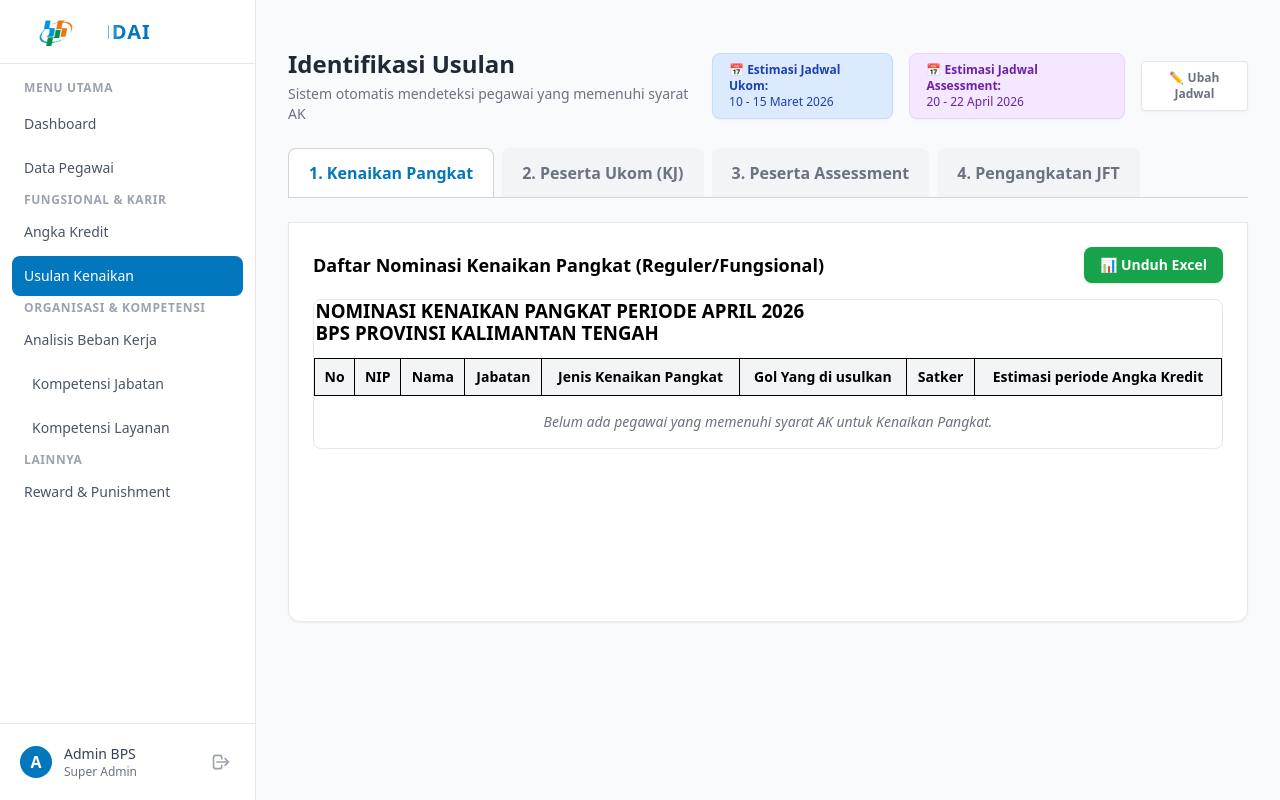
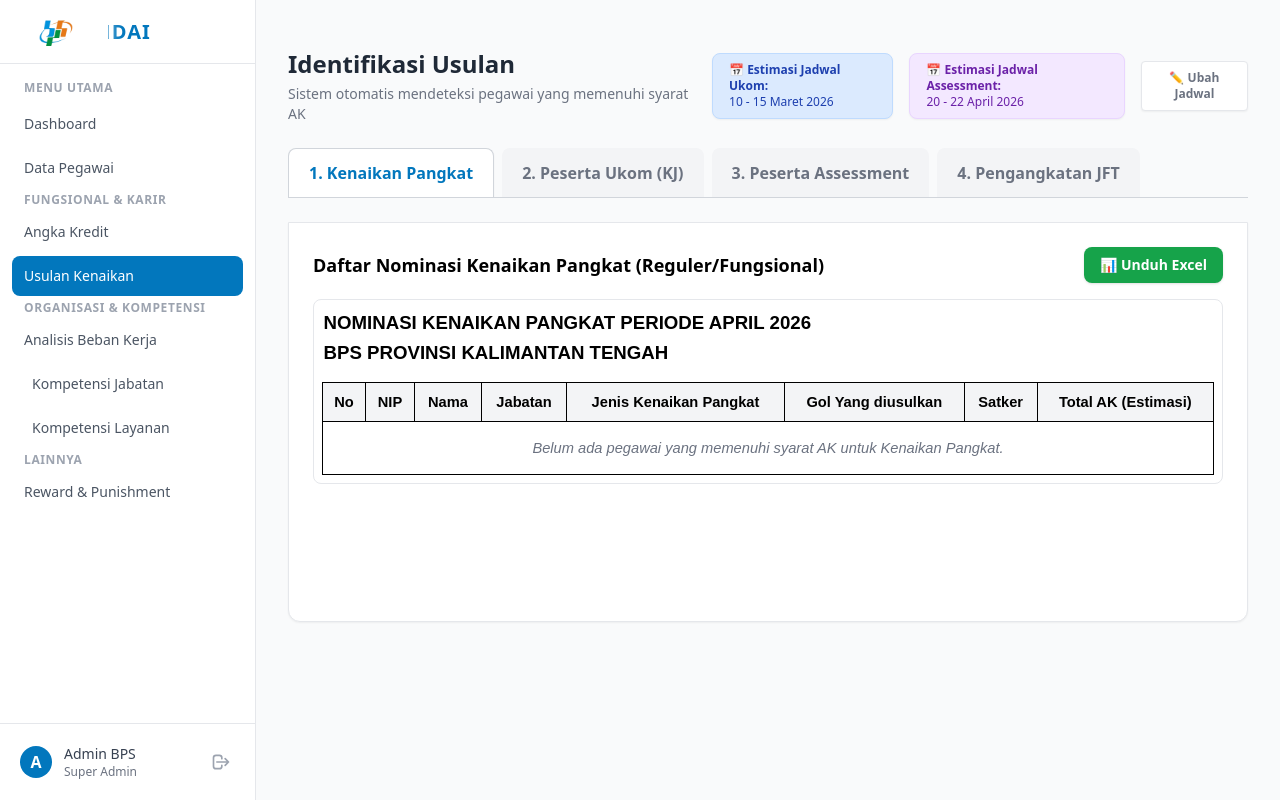
Before and after one commit to xccurit/simandai, a Nuxt app: page /usulan-kenaikan in a window 1280 px wide. Built offline with nearby package versions, Linux system fonts and the light colour scheme.

Commit message:
angka kredit done sisa pdf PAK

```diff
--- a/pages/usulan-kenaikan/index.vue
+++ b/pages/usulan-kenaikan/index.vue
@@ -1,10 +1,11 @@
 <script setup>
 import { ref, computed } from 'vue'
 import { usePegawaiStore } from '~/stores/usePegawaiStore'
+import { useCookie } from '#app'
 
 const store = usePegawaiStore()
 const userSesi = useCookie('userProfile', { default: () => ({ role: 'Admin', unit_kerja: '', nip: '' }) })
-const activeTab = ref('kp') // 'kp', 'ukom', 'assess', 'jft'
+const activeTab = ref('kp')
 
 const basePegawaiList = computed(() => {
   let list = store.pegawaiList
@@ -16,28 +17,27 @@ const basePegawaiList = computed(() => {
   return list
 })
 
-
-// State untuk Jadwal (Tersimpan di Cookie agar tidak hilang saat di-refresh)
 const jadwalUkom = useCookie('jadwalUkom', { default: () => '10 - 15 Maret 2026' })
 const jadwalAssess = useCookie('jadwalAssess', { default: () => '20 - 22 April 2026' })
 const isEditingJadwal = ref(false)
 
-// Helper untuk menyambung nama jabatan (misal: Pranata Komputer + Ahli Muda)
 const getBaseJabatan = (jabatanLengkap) => {
-  if (jabatanLengkap.toLowerCase().includes('statistisi')) return 'Statistisi'
-  if (jabatanLengkap.toLowerCase().includes('pranata komputer')) return 'Pranata Komputer'
-  if (jabatanLengkap.toLowerCase().includes('analis pengelolaan keuangan')) return 'Analis Pengelolaan Keuangan APBN'
-  return jabatanLengkap.split(' ')[0] // Fallback
+  if (!jabatanLengkap) return ''
+  const j = jabatanLengkap.toLowerCase()
+  if (j.includes('statistisi')) return 'Statistisi'
+  if (j.includes('pranata komputer')) return 'Pranata Komputer'
+  if (j.includes('analis pengelolaan keuangan')) return 'Analis Pengelolaan Keuangan APBN'
+  return jabatanLengkap.split(' ')[0]
 }
 
-// 1. LOGIKA OTAK: MENGANALISIS SIAPA YANG MEMENUHI SYARAT
+// 1. LOGIKA OTAK DIPERBAIKI (TIDAK PAKAI REGEX LAGI)
 const analisisData = computed(() => {
-  return store.pegawaiList.map(peg => {
-    const totalAK = parseFloat(peg.total_ak_kumulatif)
+  return basePegawaiList.value.map(peg => {
+    const totalAK = parseFloat(peg.total_ak_kumulatif) || 0
 
     // --- A. CEK KENAIKAN PANGKAT (KP) ---
-    const match = peg.pangkat.match(/\((.*?)\)/)
-    const golruSaatIni = match ? match[1] : ''
+    // LANGSUNG ambil dari peg.golru (karena datanya sudah dipisah oleh tim IT)
+    const golruSaatIni = peg.golru || ''
     const infoPangkat = store.kamusPangkat.find(p => p.golru === golruSaatIni)
 
     let statusKP = 'Belum'
@@ -53,8 +53,9 @@ const analisisData = computed(() => {
     }
 
     // --- B. CEK KENAIKAN JENJANG / UKOM ---
-    const jabatanLower = peg.jabatan.toLowerCase()
-    const infoJabatan = store.kamusJabatan.find(j => jabatanLower.includes(j.keyword))
+    // GABUNGKAN jabatan dan jenjang agar kebaca (sama seperti solusi di angka kredit)
+    const jabatanLengkap = `${peg.jabatan || ''} ${peg.jenjang_jabatan || ''}`.toLowerCase()
+    const infoJabatan = store.kamusJabatan.find(j => jabatanLengkap.includes(j.keyword))
 
     let statusKJ = 'Belum'
     let nextJenjangLengkap = '-'
@@ -64,50 +65,27 @@ const analisisData = computed(() => {
        const sisa = infoJabatan.target_jenjang - totalAK
        if (sisa <= 0) {
          statusKJ = 'Memenuhi'
-         // Gabungkan base jabatan dengan next level (ex: Statistisi + Ahli Muda)
          const baseJabatan = getBaseJabatan(peg.jabatan)
          nextJenjangLengkap = `${baseJabatan} ${infoJabatan.next}`
 
-         // Jika naik ke Madya atau Utama, wajib ikut Assessment
-         if (infoJabatan.next.includes('Madya') || infoJabatan.next.includes('Utama')) {
+         if (infoJabatan.next && (infoJabatan.next.includes('Madya') || infoJabatan.next.includes('Utama'))) {
             isAssessment = true
          }
        }
     }
 
-    return {
-      ...peg,
-      statusKP,
-      nextPangkat,
-      nextGolru,
-      statusKJ,
-      nextJenjangLengkap,
-      isAssessment,
-      totalAK
-    }
+    return { ...peg, statusKP, nextPangkat, nextGolru, statusKJ, nextJenjangLengkap, isAssessment, totalAK }
   })
 })
 
-// 2. PEMILAHAN DATA SESUAI TAB
 const listKP = computed(() => analisisData.value.filter(p => p.statusKP === 'Memenuhi'))
 const listUkom = computed(() => analisisData.value.filter(p => p.statusKJ === 'Memenuhi'))
 const listAssessment = computed(() => analisisData.value.filter(p => p.isAssessment === true))
 const listJFT = computed(() => analisisData.value.filter(p => p.statusKJ === 'Memenuhi'))
 
-// 3. EXPORT KE MS WORD (Murni HTML ke Docx)
 const unduhWord = (elementId, filename) => {
   const content = document.getElementById(elementId).innerHTML
-  const preHtml = `
-    <html xmlns:o='urn:schemas-microsoft-com:office:office' xmlns:w='urn:schemas-microsoft-com:office:word' xmlns='http://www.w3.org/TR/REC-html40'>
-    <head><meta charset='utf-8'><title>Export</title>
-    <style>
-      body { font-family: 'Times New Roman', serif; font-size: 11pt; }
-      table { border-collapse: collapse; width: 100%; margin-top: 15px; }
-      td, th { border: 1px solid black; padding: 5px; text-align: center; vertical-align: middle; }
-      .text-left { text-align: left; }
-      .font-bold { font-weight: bold; }
-    </style></head><body>
-  `
+  const preHtml = `<html xmlns:o='urn:schemas-microsoft-com:office:office' xmlns:w='urn:schemas-microsoft-com:office:word' xmlns='http://www.w3.org/TR/REC-html40'><head><meta charset='utf-8'><title>Export</title><style>body { font-family: 'Times New Roman', serif; font-size: 11pt; } table { border-collapse: collapse; width: 100%; margin-top: 15px; } td, th { border: 1px solid black; padding: 5px; text-align: center; vertical-align: middle; } .text-left { text-align: left; } .font-bold { font-weight: bold; }</style></head><body>`
   const postHtml = "</body></html>"
   const blob = new Blob(['\ufeff', preHtml + content + postHtml], { type: 'application/msword' })
   const url = URL.createObjectURL(blob)
@@ -120,12 +98,20 @@ const unduhWord = (elementId, filename) => {
   URL.revokeObjectURL(url)
 }
 
-// 4. EXPORT KE MS EXCEL (Khusus KP)
+// FORMAT EXCEL DIPERBAIKI (Tabel Border Tembus)
 const unduhExcel = (elementId, filename) => {
   const content = document.getElementById(elementId).innerHTML
   const preHtml = `
     <html xmlns:o="urn:schemas-microsoft-com:office:office" xmlns:x="urn:schemas-microsoft-com:office:excel" xmlns="http://www.w3.org/TR/REC-html40">
-    <head><meta charset="UTF-8"><style>table{border-collapse:collapse;} td,th{border:1px solid black; padding:5px; text-align:center;}</style></head><body>
+    <head>
+      <meta charset="UTF-8">
+      <style>
+        table { border-collapse: collapse; font-family: Arial, sans-serif; }
+        th { border: 1px solid #000000; padding: 8px; text-align: center; background-color: #f3f4f6; font-weight: bold; }
+        td { border: 1px solid #000000; padding: 8px; vertical-align: middle; }
+      </style>
+    </head>
+    <body>
   `
   const postHtml = "</body></html>"
   const blob = new Blob([preHtml + content + postHtml], { type: 'application/vnd.ms-excel' })
@@ -194,8 +180,9 @@ const unduhExcel = (elementId, filename) => {
           </button>
         </div>
 
-        <div class="overflow-x-auto border rounded-lg">
-          <table id="export-kp" class="w-full text-sm border-collapse">
+        <div class="overflow-x-auto border rounded-lg bg-white p-2">
+          <div id="export-kp">
+            <table style="width: 100%; border-collapse: collapse; font-family: Arial, sans-serif; font-size: 11pt;">
               <thead>
                 <tr>
                   <th colspan="8" style="text-align: left; border: none; font-weight: bold; font-size: 14pt;">NOMINASI KENAIKAN PANGKAT PERIODE APRIL 2026</th>
@@ -203,31 +190,34 @@ const unduhExcel = (elementId, filename) => {
                 <tr>
                   <th colspan="8" style="text-align: left; border: none; font-weight: bold; font-size: 14pt; padding-bottom: 15px;">BPS PROVINSI KALIMANTAN TENGAH</th>
                 </tr>
-              <tr class="bg-gray-100 font-bold">
-                <th style="border: 1px solid black; padding: 8px;">No</th>
-                <th style="border: 1px solid black; padding: 8px;">NIP</th>
-                <th style="border: 1px solid black; padding: 8px;">Nama</th>
-                <th style="border: 1px solid black; padding: 8px;">Jabatan</th>
-                <th style="border: 1px solid black; padding: 8px;">Jenis Kenaikan Pangkat</th>
-                <th style="border: 1px solid black; padding: 8px;">Gol Yang di usulkan</th>
-                <th style="border: 1px solid black; padding: 8px;">Satker</th>
-                <th style="border: 1px solid black; padding: 8px;">Estimasi periode Angka Kredit</th>
+                <tr style="background-color: #f3f4f6; font-weight: bold;">
+                  <th style="border: 1px solid black; padding: 8px; text-align: center;">No</th>
+                  <th style="border: 1px solid black; padding: 8px; text-align: center;">NIP</th>
+                  <th style="border: 1px solid black; padding: 8px; text-align: center;">Nama</th>
+                  <th style="border: 1px solid black; padding: 8px; text-align: center;">Jabatan</th>
+                  <th style="border: 1px solid black; padding: 8px; text-align: center;">Jenis Kenaikan Pangkat</th>
+                  <th style="border: 1px solid black; padding: 8px; text-align: center;">Gol Yang diusulkan</th>
+                  <th style="border: 1px solid black; padding: 8px; text-align: center;">Satker</th>
+                  <th style="border: 1px solid black; padding: 8px; text-align: center;">Total AK (Estimasi)</th>
                 </tr>
               </thead>
               <tbody>
-              <tr v-for="(p, i) in listKP" :key="p.id" class="hover:bg-blue-50/50">
+                <tr v-for="(p, i) in listKP" :key="p.id" class="hover:bg-blue-50/50 transition">
                   <td style="border: 1px solid black; padding: 6px; text-align: center;">{{ i + 1 }}</td>
-                <td style="border: 1px solid black; padding: 6px; text-align: center;">{{ p.nip }}</td>
-                <td style="border: 1px solid black; padding: 6px; text-align: left;">{{ p.nama }}</td>
-                <td style="border: 1px solid black; padding: 6px; text-align: left;">{{ p.jabatan }}</td>
+                  <td style="border: 1px solid black; padding: 6px; text-align: center;">&nbsp;{{ p.nip_baru || p.nip }}</td>
+                  <td style="border: 1px solid black; padding: 6px; text-align: left;">{{ p.nama_lengkap || p.nama }}</td>
+                  <td style="border: 1px solid black; padding: 6px; text-align: left;">{{ p.jabatan }} {{ p.jenjang_jabatan }}</td>
                   <td style="border: 1px solid black; padding: 6px; text-align: center;">Fungsional</td>
-                <td style="border: 1px solid black; padding: 6px; text-align: center; font-weight: bold;">{{ p.nextGolru }}</td>
+                  <td style="border: 1px solid black; padding: 6px; text-align: center; font-weight: bold; color: #166534;">{{ p.nextPangkat }} ({{ p.nextGolru }})</td>
                   <td style="border: 1px solid black; padding: 6px; text-align: left;">{{ p.unit_kerja }}</td>
-                <td style="border: 1px solid black; padding: 6px; text-align: right;">{{ p.totalAK.toFixed(3) }}</td>
+                  <td style="border: 1px solid black; padding: 6px; text-align: right; font-weight: bold;">{{ p.totalAK.toFixed(3) }}</td>
                 </tr>
-              <tr v-if="listKP.length === 0"><td colspan="8" class="p-4 text-center text-gray-500 italic">Belum ada pegawai yang memenuhi syarat AK untuk Kenaikan Pangkat.</td></tr>
+                <tr v-if="listKP.length === 0">
+                   <td colspan="8" style="border: 1px solid black; padding: 15px; text-align: center; color: #6b7280; font-style: italic;">Belum ada pegawai yang memenuhi syarat AK untuk Kenaikan Pangkat.</td>
+                </tr>
               </tbody>
             </table>
+          </div>
         </div>
       </div>
 
@@ -239,8 +229,8 @@ const unduhExcel = (elementId, filename) => {
           </button>
         </div>
 
-        <div class="overflow-x-auto border rounded-lg bg-white">
-          <div id="export-ukom" class="p-4">
+        <div class="overflow-x-auto border rounded-lg bg-white p-2">
+          <div id="export-ukom">
             <div style="text-align: center; font-weight: bold; font-size: 12pt; margin-bottom: 15px; font-family: 'Times New Roman', serif;">
               USULAN PESERTA<br>
               UJI KOMPETENSI KENAIKAN JENJANG FUNGSIONAL<br>
@@ -267,10 +257,10 @@ const unduhExcel = (elementId, filename) => {
               <tbody>
                 <tr v-for="(p, i) in listUkom" :key="p.id">
                   <td style="border: 1px solid black; padding: 5px;">{{ i + 1 }}.</td>
-                  <td style="border: 1px solid black; padding: 5px; text-align: left;">{{ p.nama }}</td>
-                  <td style="border: 1px solid black; padding: 5px;">{{ p.nip }}</td>
-                  <td style="border: 1px solid black; padding: 5px;">{{ p.pangkat }}</td>
-                  <td style="border: 1px solid black; padding: 5px; text-align: left;">{{ p.jabatan }}</td>
+                  <td style="border: 1px solid black; padding: 5px; text-align: left;">{{ p.nama_lengkap || p.nama }}</td>
+                  <td style="border: 1px solid black; padding: 5px;">{{ p.nip_baru || p.nip }}</td>
+                  <td style="border: 1px solid black; padding: 5px;">{{ p.pangkat }} ({{ p.golru }})</td>
+                  <td style="border: 1px solid black; padding: 5px; text-align: left;">{{ p.jabatan }} {{ p.jenjang_jabatan }}</td>
                   <td style="border: 1px solid black; padding: 5px; text-align: left; font-weight: bold;">{{ p.nextJenjangLengkap }}</td>
                   <td style="border: 1px solid black; padding: 5px;">KJ</td>
                   <td style="border: 1px solid black; padding: 5px; text-align: left;">{{ p.unit_kerja }}</td>
@@ -291,8 +281,8 @@ const unduhExcel = (elementId, filename) => {
           </button>
         </div>
 
-        <div class="overflow-x-auto border rounded-lg bg-white">
-          <div id="export-assess" class="p-4">
+        <div class="overflow-x-auto border rounded-lg bg-white p-2">
+          <div id="export-assess">
             <div style="text-align: center; font-weight: bold; font-size: 12pt; margin-bottom: 15px; font-family: 'Times New Roman', serif;">
               USULAN CALON PESERTA ASSESSMENT<br>
               SELEKSI PEJABAT FUNGSIONAL AHLI MADYA<br>
@@ -320,10 +310,10 @@ const unduhExcel = (elementId, filename) => {
               <tbody>
                 <tr v-for="(p, i) in listAssessment" :key="p.id">
                   <td style="border: 1px solid black; padding: 5px;">{{ i + 1 }}</td>
-                  <td style="border: 1px solid black; padding: 5px; text-align: left;">{{ p.nama }}</td>
-                  <td style="border: 1px solid black; padding: 5px;">{{ p.nip }}</td>
-                  <td style="border: 1px solid black; padding: 5px;">{{ p.pangkat }}</td>
-                  <td style="border: 1px solid black; padding: 5px; text-align: left;">{{ p.jabatan }}</td>
+                  <td style="border: 1px solid black; padding: 5px; text-align: left;">{{ p.nama_lengkap || p.nama }}</td>
+                  <td style="border: 1px solid black; padding: 5px;">{{ p.nip_baru || p.nip }}</td>
+                  <td style="border: 1px solid black; padding: 5px;">{{ p.pangkat }} ({{ p.golru }})</td>
+                  <td style="border: 1px solid black; padding: 5px; text-align: left;">{{ p.jabatan }} {{ p.jenjang_jabatan }}</td>
                   <td style="border: 1px solid black; padding: 5px; text-align: left; font-weight: bold;">{{ p.nextJenjangLengkap }}</td>
                   <td style="border: 1px solid black; padding: 5px; text-align: left;">{{ p.unit_kerja }}</td>
                   <td style="border: 1px solid black; padding: 5px;">-</td>
@@ -345,8 +335,8 @@ const unduhExcel = (elementId, filename) => {
           </button>
         </div>
 
-        <div class="overflow-x-auto border rounded-lg bg-white">
-          <div id="export-jft" class="p-4">
+        <div class="overflow-x-auto border rounded-lg bg-white p-2">
+          <div id="export-jft">
             <div style="text-align: center; font-weight: bold; font-size: 12pt; margin-bottom: 15px; font-family: 'Times New Roman', serif;">
               USULAN PENGANGKATAN PERPINDAHAN JABATAN DAN KENAIKAN JENJANG JABATAN FUNGSIONAL<br>
               BPS PROVINSI KALIMANTAN TENGAH TAHUN 2026
@@ -369,10 +359,10 @@ const unduhExcel = (elementId, filename) => {
               <tbody>
                 <tr v-for="(p, i) in listJFT" :key="p.id">
                   <td style="border: 1px solid black; padding: 5px;">{{ i + 1 }}.</td>
-                  <td style="border: 1px solid black; padding: 5px; text-align: left;">{{ p.nama }}</td>
-                  <td style="border: 1px solid black; padding: 5px;">{{ p.nip }}</td>
-                  <td style="border: 1px solid black; padding: 5px;">{{ p.pangkat }}</td>
-                  <td style="border: 1px solid black; padding: 5px; text-align: left;">{{ p.jabatan }}</td>
+                  <td style="border: 1px solid black; padding: 5px; text-align: left;">{{ p.nama_lengkap || p.nama }}</td>
+                  <td style="border: 1px solid black; padding: 5px;">{{ p.nip_baru || p.nip }}</td>
+                  <td style="border: 1px solid black; padding: 5px;">{{ p.pangkat }} ({{ p.golru }})</td>
+                  <td style="border: 1px solid black; padding: 5px; text-align: left;">{{ p.jabatan }} {{ p.jenjang_jabatan }}</td>
                   <td style="border: 1px solid black; padding: 5px; text-align: left; font-weight: bold;">{{ p.nextJenjangLengkap }}</td>
                   <td style="border: 1px solid black; padding: 5px;">{{ p.totalAK.toFixed(3) }}</td>
                 </tr>
@@ -390,6 +380,5 @@ const unduhExcel = (elementId, filename) => {
 <style scoped>
 .animate-fade-in { animation: fadeIn 0.3s ease-out; }
 @keyframes fadeIn { from { opacity: 0; transform: translateY(5px); } to { opacity: 1; transform: translateY(0); } }
-/* Hilangkan tombol/navigasi saat nge-print langsung (jika ada yang iseng Ctrl+P) */
 @media print { .no-print { display: none !important; } }
 </style>
--- a/stores/usePegawaiStore.ts
+++ b/stores/usePegawaiStore.ts
@@ -93,13 +93,13 @@ export const usePegawaiStore = defineStore('pegawai', {
       { golru: 'IV/e', nama: 'Pembina Utama', ak_kp: null, next_golru: '-', next_nama: '-' },
     ],
     kamusJabatan: [
-      { keyword: 'utama', nama: 'Ahli Utama', koef_tahun: 50, target_jenjang: null },
-      { keyword: 'madya', nama: 'Ahli Madya', koef_tahun: 37.5, target_jenjang: 450 },
-      { keyword: 'muda', nama: 'Ahli Muda', koef_tahun: 25, target_jenjang: 200 },
-      { keyword: 'pertama', nama: 'Ahli Pertama', koef_tahun: 12.5, target_jenjang: 100 },
-      { keyword: 'penyelia', nama: 'Penyelia', koef_tahun: 25, target_jenjang: null },
-      { keyword: 'mahir', nama: 'Mahir', koef_tahun: 12.5, target_jenjang: 100 },
-      { keyword: 'terampil', nama: 'Terampil', koef_tahun: 5, target_jenjang: 60 },
+      { keyword: 'utama', nama: 'Ahli Utama', koef_tahun: 50, target_jenjang: null, next: null },
+      { keyword: 'madya', nama: 'Ahli Madya', koef_tahun: 37.5, target_jenjang: 450, next: 'Ahli Utama' },
+      { keyword: 'muda', nama: 'Ahli Muda', koef_tahun: 25, target_jenjang: 200, next: 'Ahli Madya' },
+      { keyword: 'pertama', nama: 'Ahli Pertama', koef_tahun: 12.5, target_jenjang: 100, next: 'Ahli Muda' },
+      { keyword: 'penyelia', nama: 'Penyelia', koef_tahun: 25, target_jenjang: null, next: null },
+      { keyword: 'mahir', nama: 'Mahir', koef_tahun: 12.5, target_jenjang: 100, next: 'Penyelia' },
+      { keyword: 'terampil', nama: 'Terampil', koef_tahun: 5, target_jenjang: 60, next: 'Mahir' },
     ],
     pegawaiList: [],
     riwayatList: []
```
Also changed, not shown: pages/angka-kredit/index.vue (+29 -4 lines). Lines whose indentation alone changed are shown as unchanged.
